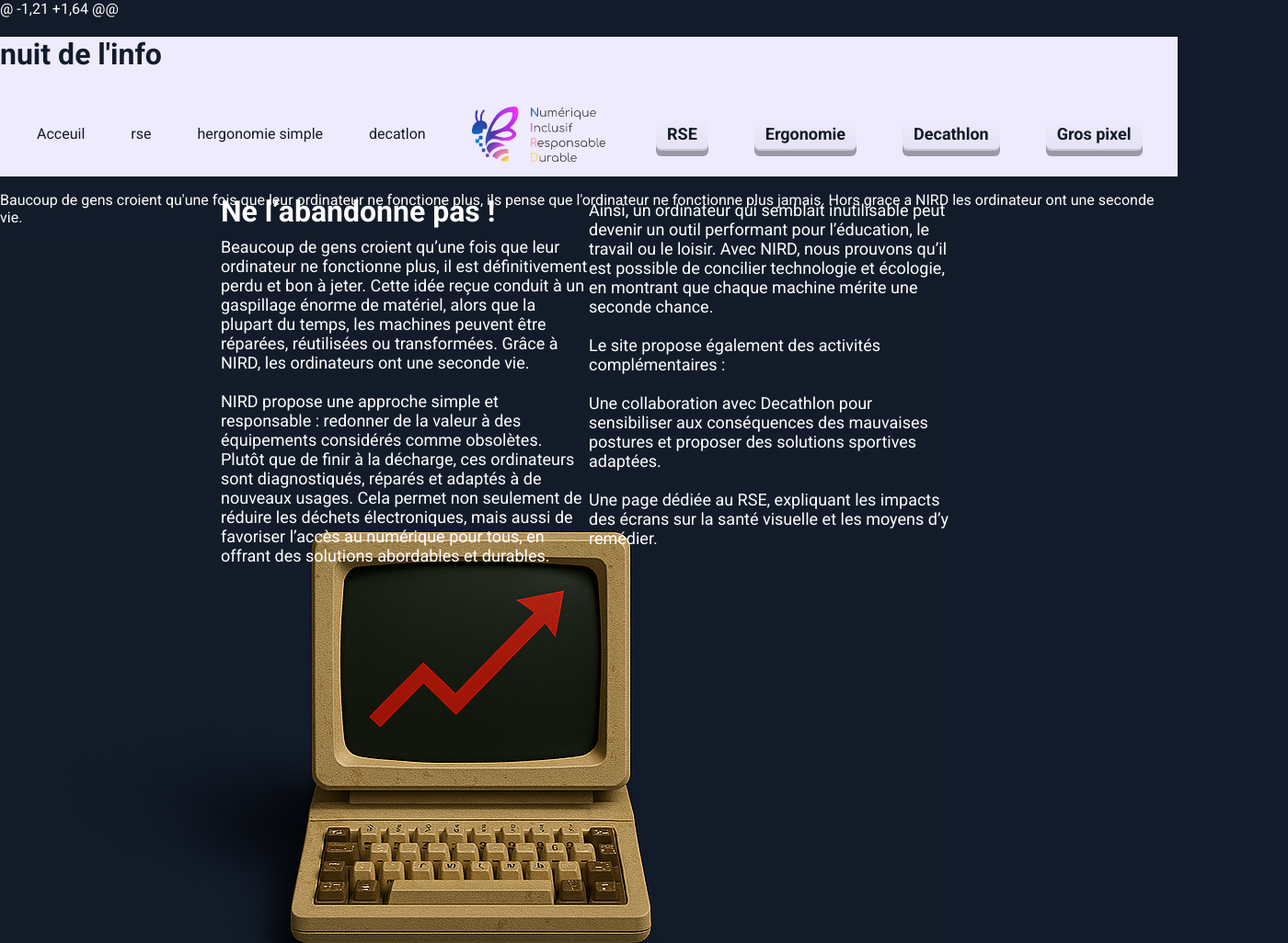
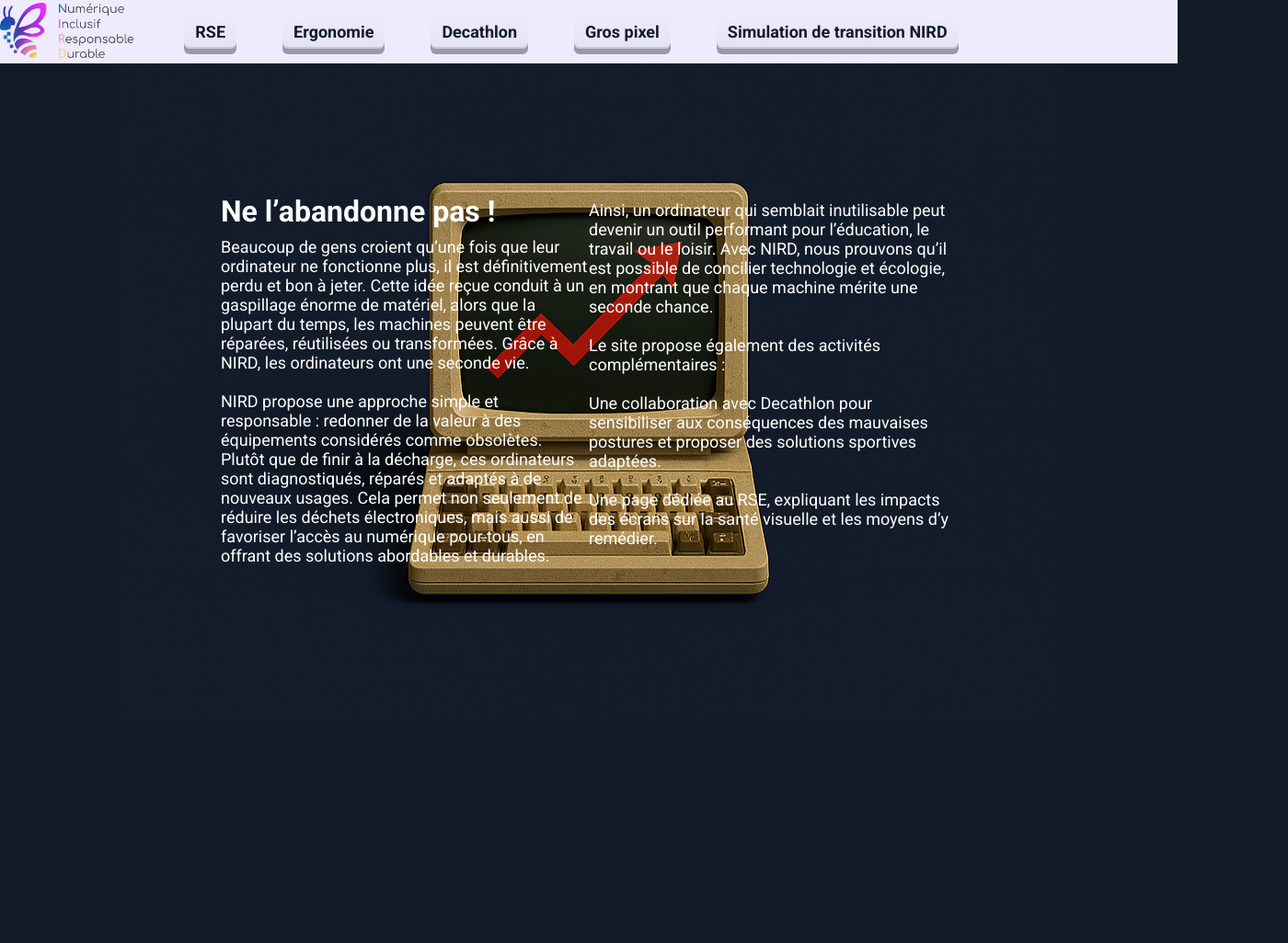
Before and after one commit to Timeodoffagne/nuitdelinfo2025, a plain HTML site: page Index.html in a window 1280 px wide. Shown: the top 1026 px of the page at 92% size, 1400 px wide, since content can reach past the window. Drawn offline with Linux system fonts and the light colour scheme.

Commit message:
corection des manquant

```diff
--- a/Index.html
+++ b/Index.html
@@ -1,17 +1,8 @@
-@ -1,21 +1,64 @@
 <!DOCTYPE html>
 <html lang="fr">
 <link rel="stylesheet" href="css/style.css">
 <link href="https://fonts.googleapis.com/css2?family=Roboto:wght@400;700&display=swap" rel="stylesheet">
 <header>
-    <!--mettre le logo du nird dans le <a>-->
-    <a></a><h1>nuit de l'info</h1>
-    <nav>
-        <ul class="nav-bar">
-            <li>Acceuil</li>
-            <li><a href="rse.html"></a>rse</li>
-            <li><a href ="hergonomie.html"></a>hergonomie simple</li>
-            <li><a href="decatlon/decatlon.html"></a>decatlon</li>
     <nav class="main-nav">
         <a href="index.html"><img src="image/logonird.png" alt="logo nird" class="logo-nird"></a>
         <ul class="menu">
@@ -19,13 +10,11 @@
             <li><a href="hergonomie.html" class="nav-item" role="button" tabindex="0" aria-pressed="false">Ergonomie</a></li>
             <li><a href="decathlon.html" class="nav-item" role="button" tabindex="0" aria-pressed="false">Decathlon</a></li>
             <li><a href="gros_pixel.html" class="nav-item" role="button" tabindex="0" aria-pressed="false">Gros pixel</a></li>
+            <li><a href="simulation.html" class="nav-item" role="button" tabindex="0" aria-pressed="false">Simulation de transition NIRD</a></li>
         </ul>
     </nav>
 </header>
 <body>
-    <p>Baucoup de gens croient qu'une fois que leur ordinateur ne fonctione plus, ils pense que l'ordinateur ne fonctionne plus jamais. Hors grace a NIRD les ordinateur ont une seconde vie.</p>
-    <img src="image/Copilot_20251204_185709.png">
-    <p>ça sera simple</p>
     <h1 class="titre">Ne l’abandonne pas !</h1>
 
     <p class="partiegauche">
@@ -70,7 +59,7 @@
     </div>
 
     <div class="simulation">
-        <h1><a href="simulation.html">Simulation de transition NIRD</a></h1>
+
 
     </div>
 </body>
```
